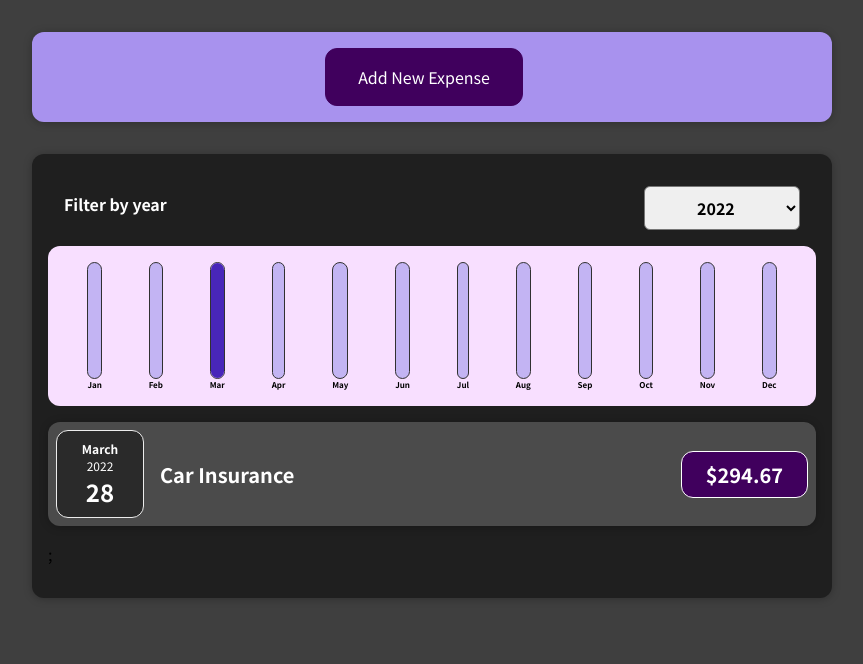
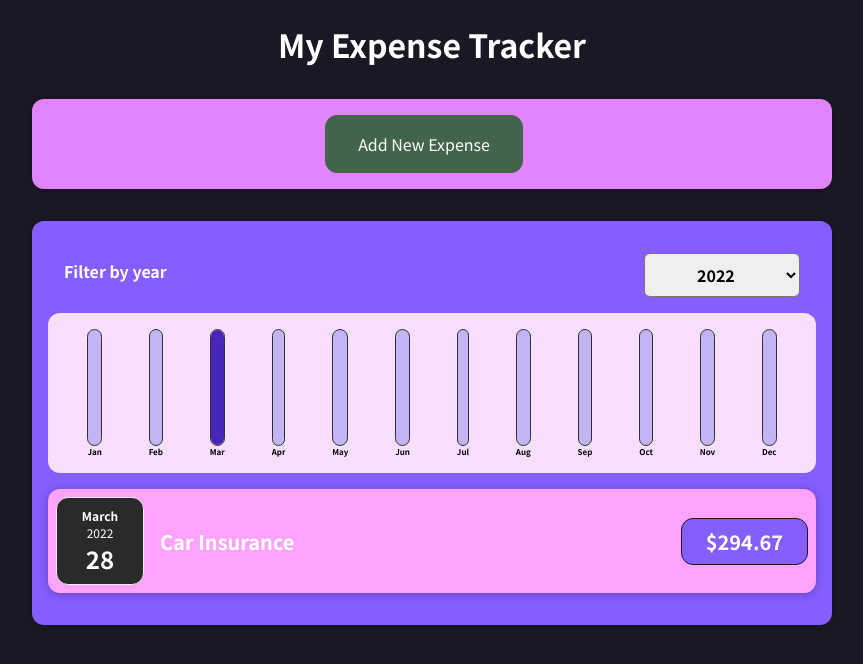
Before and after one commit to sallyhoneybee/01-starting-setup, a React (Create React App) app: page / in a window 1280 px wide. Shown: the top 664 px of the page, without its empty margins (208-1071 px from the left). Built offline with nearby package versions, Linux system fonts and the light colour scheme.

Commit message:
Added somemore default styling (colour change)

```diff
--- a/src/App.js
+++ b/src/App.js
@@ -38,6 +38,7 @@ const App = () => {
 
   return (
     <div>
+      <h1>My Expense Tracker</h1>
       <NewExpense onAddExpense={addExpenseHandler} />
       <Expenses expenses={expenses}></Expenses>
     </div>
--- a/src/components/Expenses/ExpenseItem.css
+++ b/src/components/Expenses/ExpenseItem.css
@@ -5,7 +5,7 @@
   align-items: center;
   padding: 0.5rem;
   margin: 1rem 0;
-  background-color: #4b4b4b;
+  background-color: #FFA3FD;
 }
 
 .expense-item__description {
@@ -30,8 +30,8 @@
   font-size: 1rem;
   font-weight: bold;
   color: white;
-  background-color: #40005d;
-  border: 1px solid white;
+  background-color: #865DFF;
+  border: 1px solid #191825;
   padding: 0.5rem;
   border-radius: 12px;
 }
--- a/src/components/Expenses/Expenses.css
+++ b/src/components/Expenses/Expenses.css
@@ -1,6 +1,6 @@
 .expenses {
   padding: 1rem;
-  background-color: rgb(31, 31, 31);
+  background-color: #865DFF;
   margin: 2rem auto;
   width: 50rem;
   max-width: 95%;
--- a/src/components/Expenses/ExpensesList.js
+++ b/src/components/Expenses/ExpensesList.js
@@ -17,7 +17,6 @@ const ExpensesList = (props) => {
           date={expense.date}
         />
       ))}
-      ;
     </ul>
   );
 };
--- a/src/components/NewExpense/NewExpense.css
+++ b/src/components/NewExpense/NewExpense.css
@@ -1,5 +1,5 @@
 .new-expense {
-  background-color: #a892ee;
+  background-color: #E384FF;
   padding: 1rem;
   margin: 2rem auto;
   width: 50rem;
@@ -13,8 +13,8 @@
   font: inherit;
   cursor: pointer;
   padding: 1rem 2rem;
-  border: 1px solid #40005d;
-  background-color: #40005d;
+  border: 1px solid #41644A;
+  background-color: #41644A;
   color: white;
   border-radius: 12px;
   margin-right: 1rem;
@@ -22,17 +22,17 @@
 
 .new-expense button:hover,
 .new-expense button:active {
-  background-color: #510674;
-  border-color: #510674;
+  background-color: #E86A33;
+  border-color: #E86A33;
 }
 
 .new-expense button.alternative {
-  color: #220131;
+  color: #E86A33;
   border-color: transparent;
   background-color: transparent;
 }
 
 .new-expense button.alternative:hover,
 .new-expense button.alternative:active {
-  background-color: #ddb3f8;
+  background-color: #E86A33;
 }
--- a/src/index.css
+++ b/src/index.css
@@ -10,5 +10,10 @@ html {
 
 body {
   margin: 0;
-  background-color: #3f3f3f;
+  background-color: #191825;
 }
+
+h1 {
+  text-align: center;
+  color: white;
+}
```
